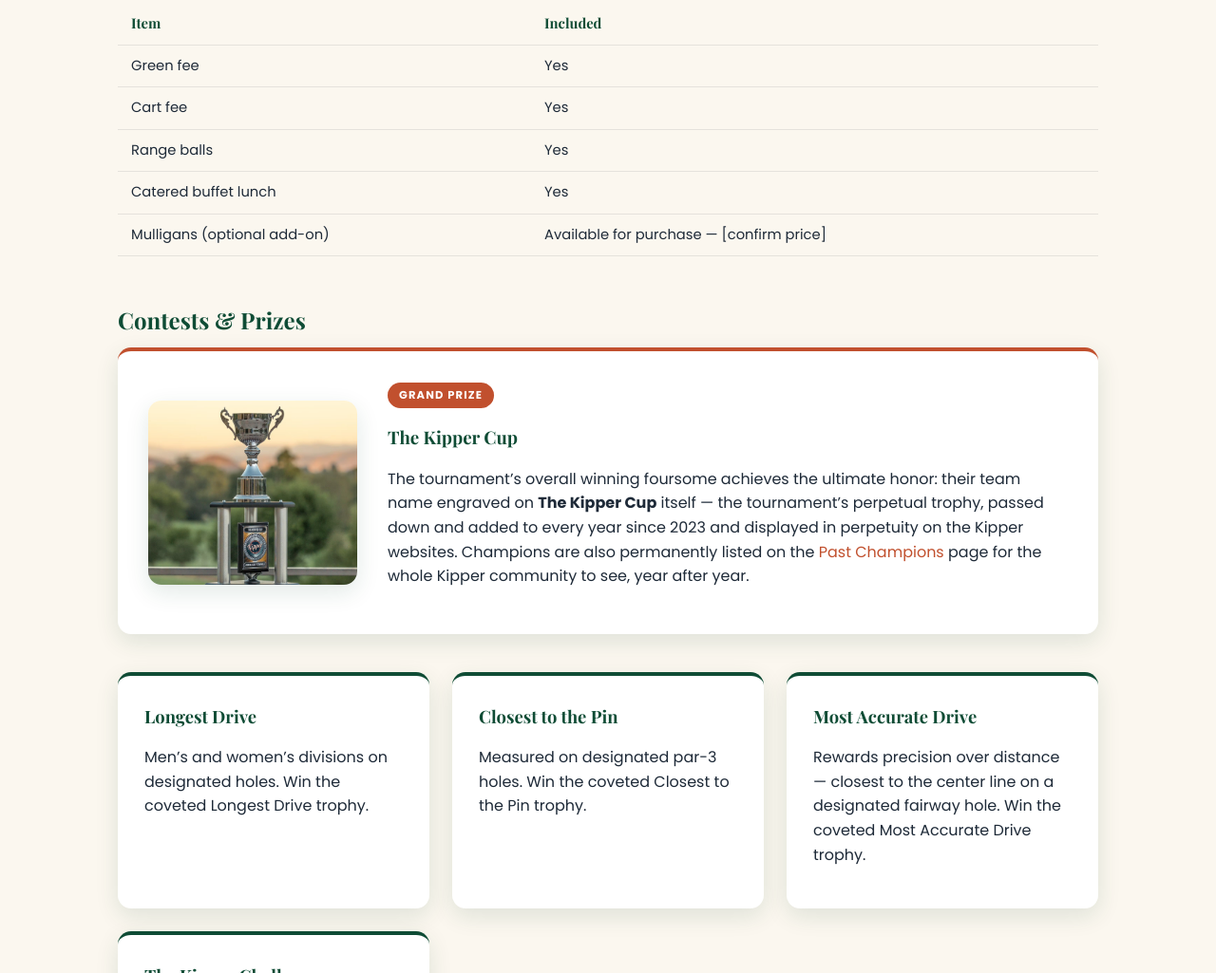
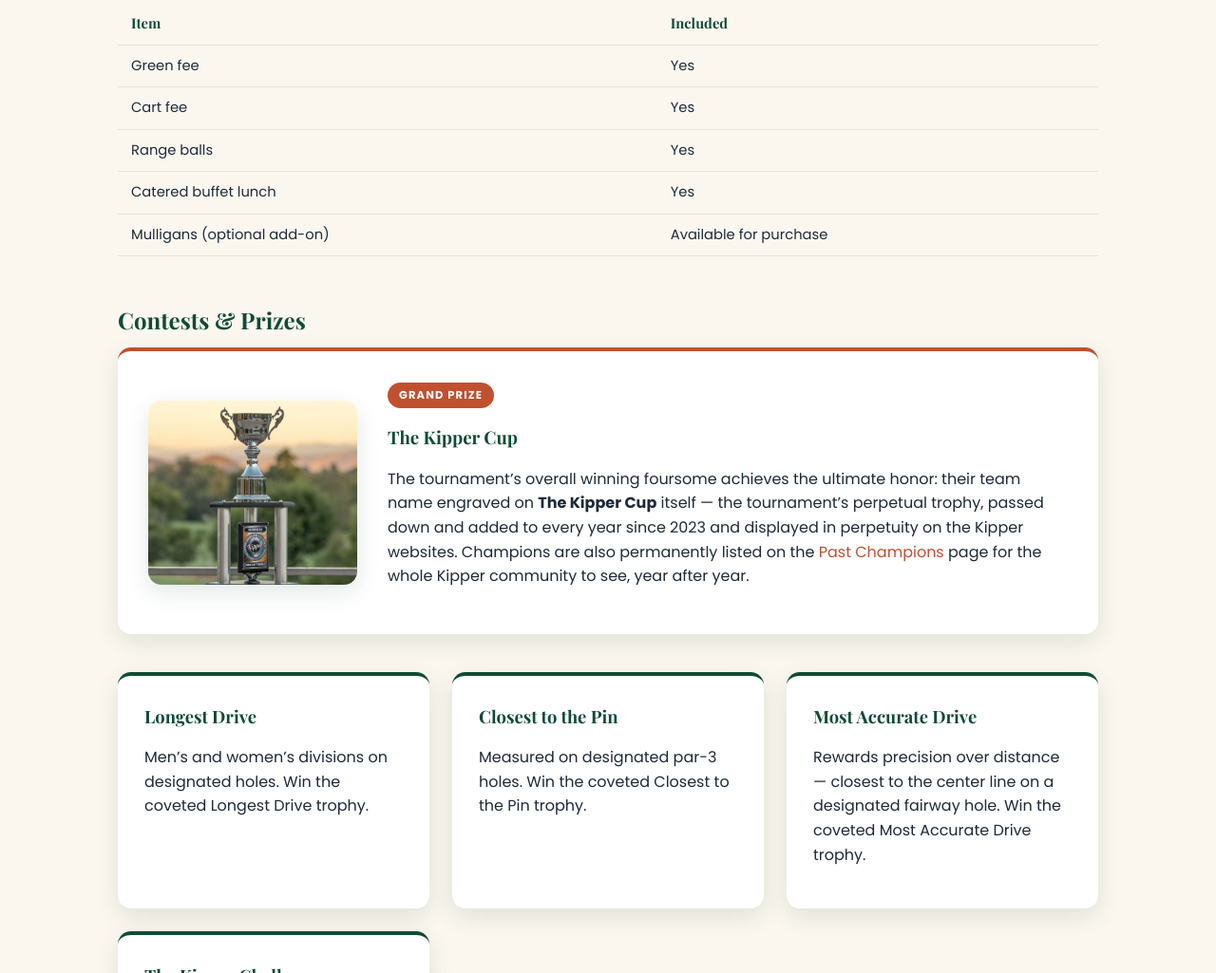
Before and after one commit to kippercupscramble-dotcom/kipper-cup-site, a plain HTML site: page rules.html in a window 1280 px wide. Shown: the part 861-1886 px from the top of the page at 95% size. Drawn offline with nearby package versions, Linux system fonts and the light colour scheme; a web font is replaced by a local one.

Commit message:
Rules: mulligans row reads 'Available for purchase'

```diff
--- a/rules.html
+++ b/rules.html
@@ -73,7 +73,7 @@
       <tr><td>Cart fee</td><td>Yes</td></tr>
       <tr><td>Range balls</td><td>Yes</td></tr>
       <tr><td>Catered buffet lunch</td><td>Yes</td></tr>
-      <tr><td>Mulligans (optional add-on)</td><td>Available for purchase &mdash; [confirm price]</td></tr>
+      <tr><td>Mulligans (optional add-on)</td><td>Available for purchase</td></tr>
     </table>
 
     <h2 style="margin-top:48px;">Contests &amp; Prizes</h2>
```
